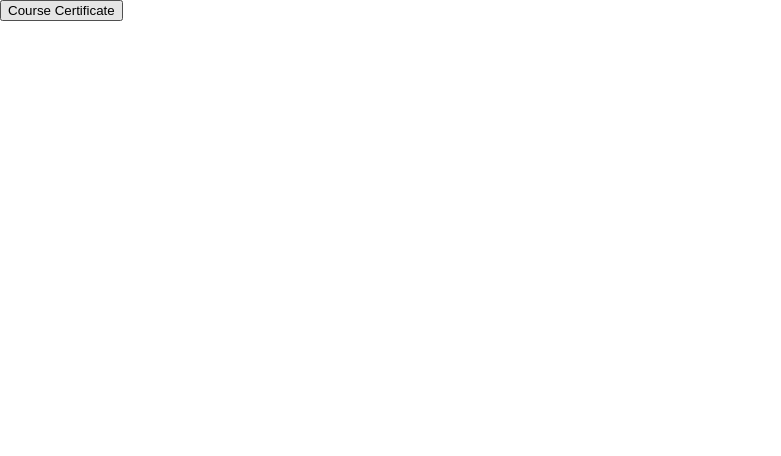
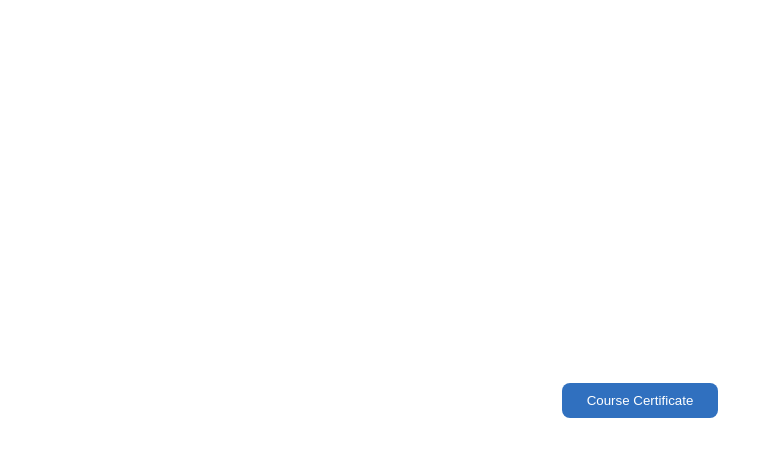
Before and after one commit to sahilkumar100/https-archive.nptel.ac.in-content-noc-NOC2-Ecertificates-109-noc23-hs80-Course-NPTEL23HS80S443.pdf, a plain HTML site: page index.html in a window 1280 px wide. Shown: the whole page, without its empty margins (0-781 px from the left). Drawn offline with Linux system fonts and the light colour scheme.

Commit message:
Update style.css

```diff
--- a/style.css
+++ b/style.css
@@ -10,6 +10,24 @@ iframe {
     width: 100vw;
     height: 100vh;
     border: none;
+}
+.button-container {
+    display: flex;
+    justify-content: center;
+    align-items: center;
+    height: 100vh; /* Full height of the screen */
+}
+
+button {
+    color: white;
+    background-color: #3070bf;
+    padding: 10px 20px;
+    border-radius: 8px;
+    text-decoration: none;
+    display: inline-block;
+    width: 156px;
+    border: none;
+    cursor: pointer;
 }
 
 /* Responsive adjustments for smaller screens */
```
